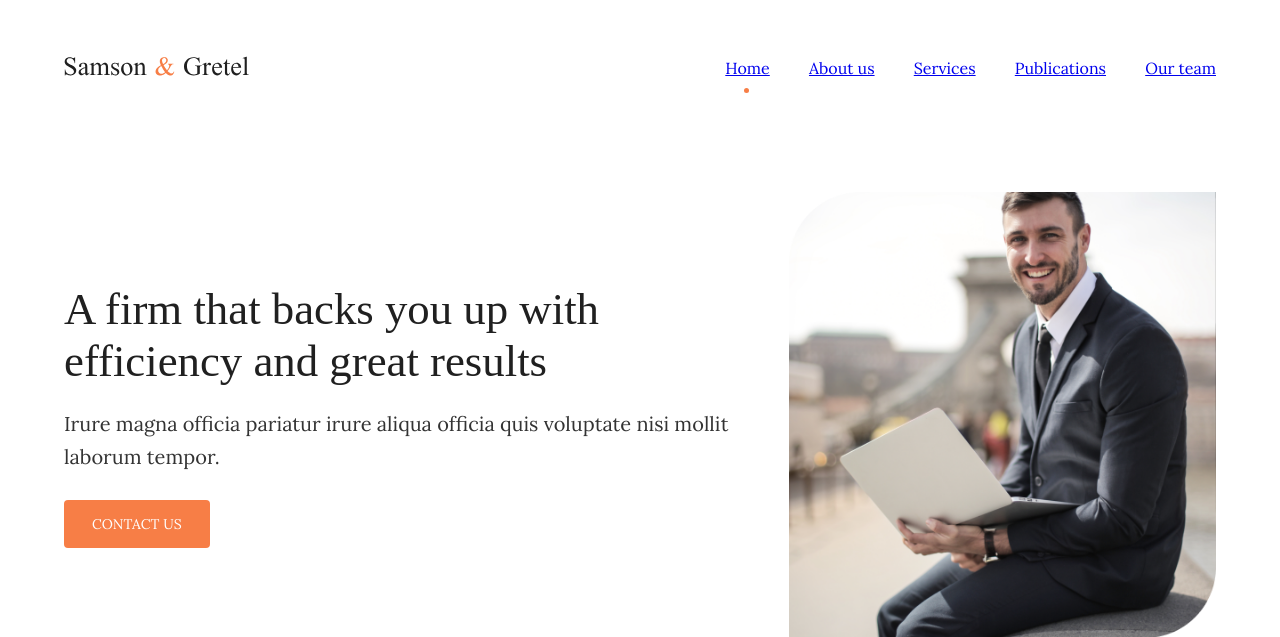
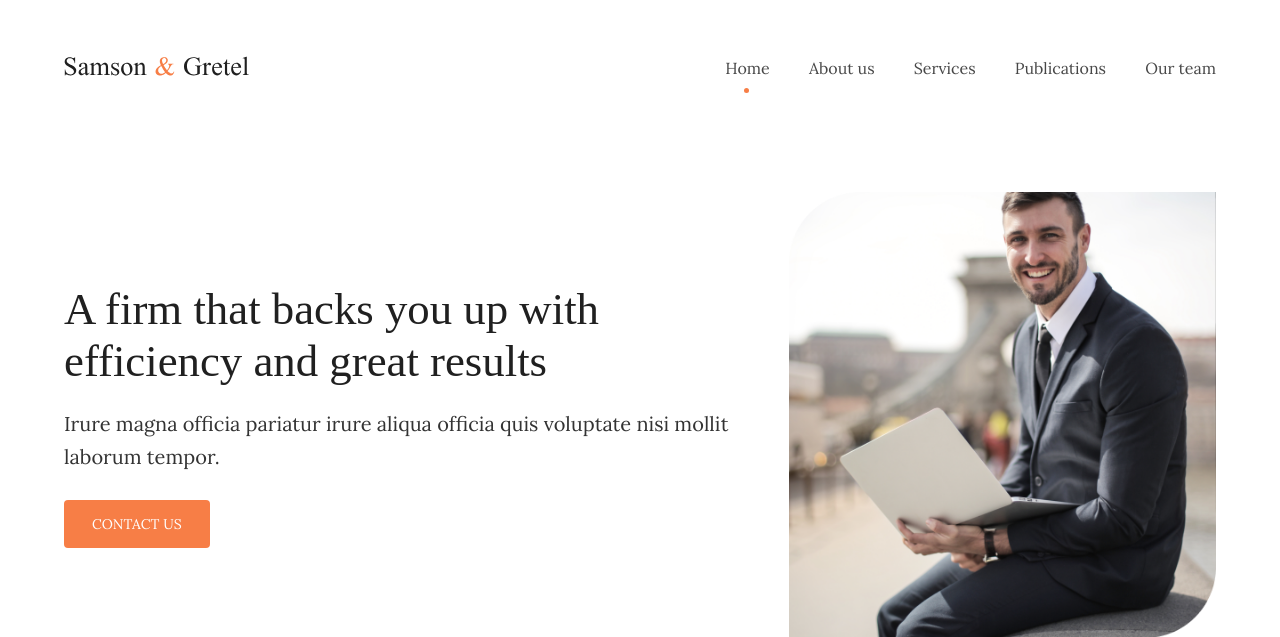
Before and after one commit to ejiroghene15/Law-Template, a PHP site: page / in a window 1280 px wide. Shown: the top 637 px of the page. Run offline with PHP 8.4, Linux system fonts and the light colour scheme; style sheets or scripts are compiled from the project's sources; some libraries are stand-ins or nearby versions; some web fonts are replaced.

Commit message:
stylesheet

```diff
--- a/style.scss
+++ b/style.scss
@@ -155,6 +155,11 @@ main {
 			font-family: var(--ff-lora);
 			display: inline-block;
 			padding: 0 1.1em;
+
+			> a {
+				text-decoration: none !important;
+				color: rgba(0, 0, 0, 0.721);
+			}
 
 			&:last-of-type {
 				padding-right: 0;
@@ -582,8 +587,12 @@ main {
 							list-style: none;
 							padding: 0;
 							li {
-								padding: 1em 0em;
-								color: #333333;
+								> a {
+									text-decoration: none !important;
+									padding: 1em 0em;
+									color: #333333;
+									font-size: 16px;
+								}
 							}
 						}
 					}
```
